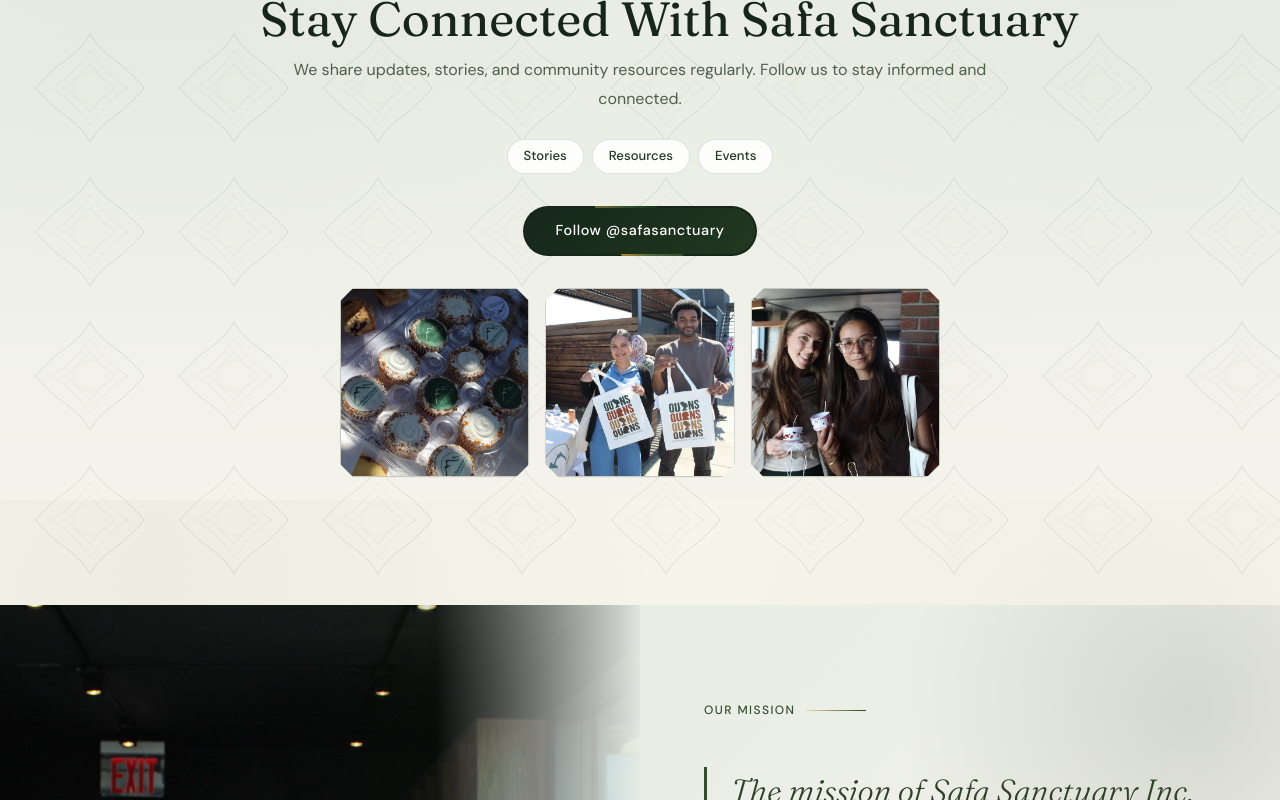
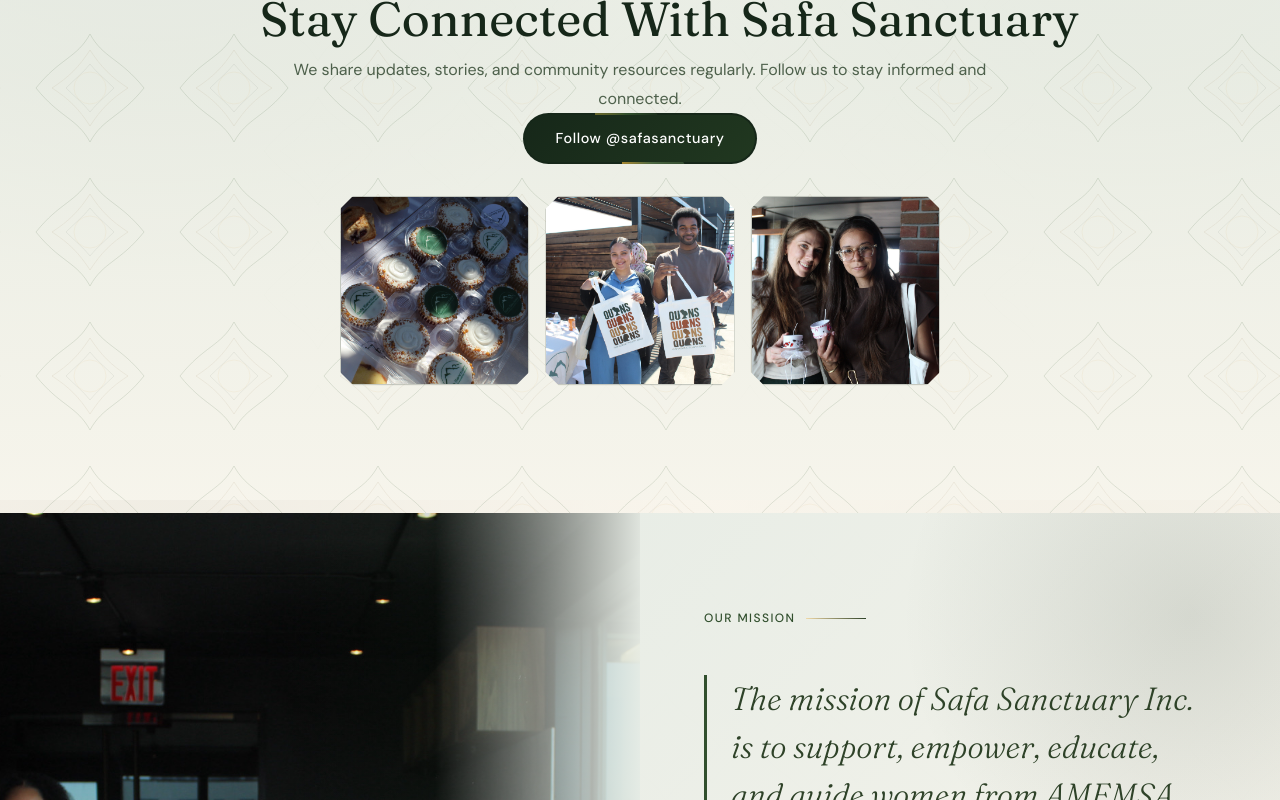
Before and after one commit to Volta-NYC/safa-sanctuary, a Next.js app: page / in a window 1280 px wide. Shown: the part 1100-1900 px from the top of the page. Built offline with nearby package versions, Linux system fonts and the light colour scheme.

Commit message:
fix: remove inactive section controls

```diff
--- a/components/site-sections.tsx
+++ b/components/site-sections.tsx
@@ -74,11 +74,6 @@
             We share updates, stories, and community resources regularly. Follow
             us to stay informed and connected.
           </p>
-          <div className="instagram-tags">
-            <span className="instagram-tag">Stories</span>
-            <span className="instagram-tag">Resources</span>
-            <span className="instagram-tag">Events</span>
-          </div>
           <a
             href={INSTAGRAM_URL}
             target="_blank"
@@ -316,7 +311,6 @@
                   </h3>
                   <p className="service-copy">{service.description}</p>
                 </div>
-                <span className="card-arrow">Learn more -&gt;</span>
               </article>
             ))}
           </div>
```
